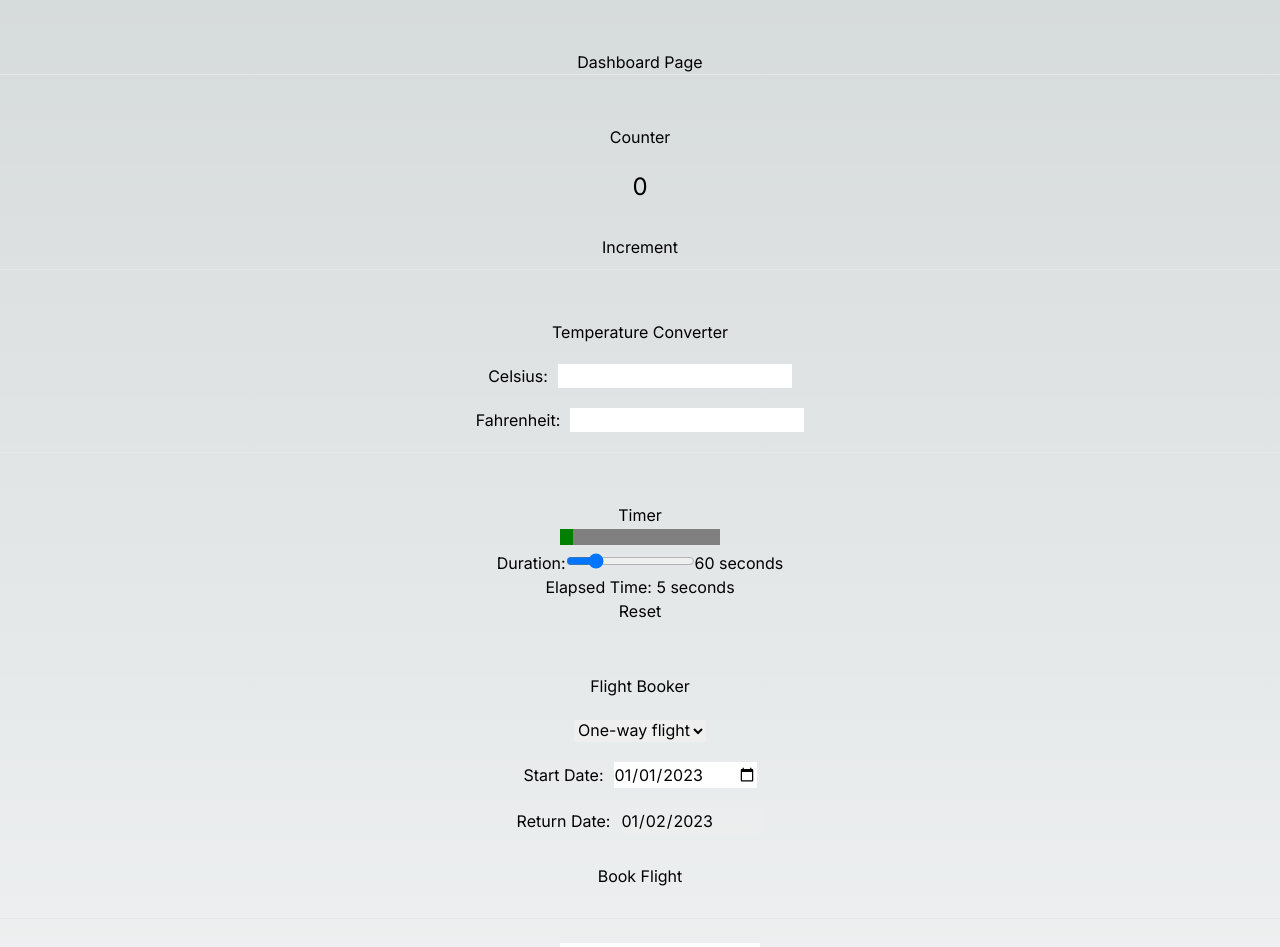
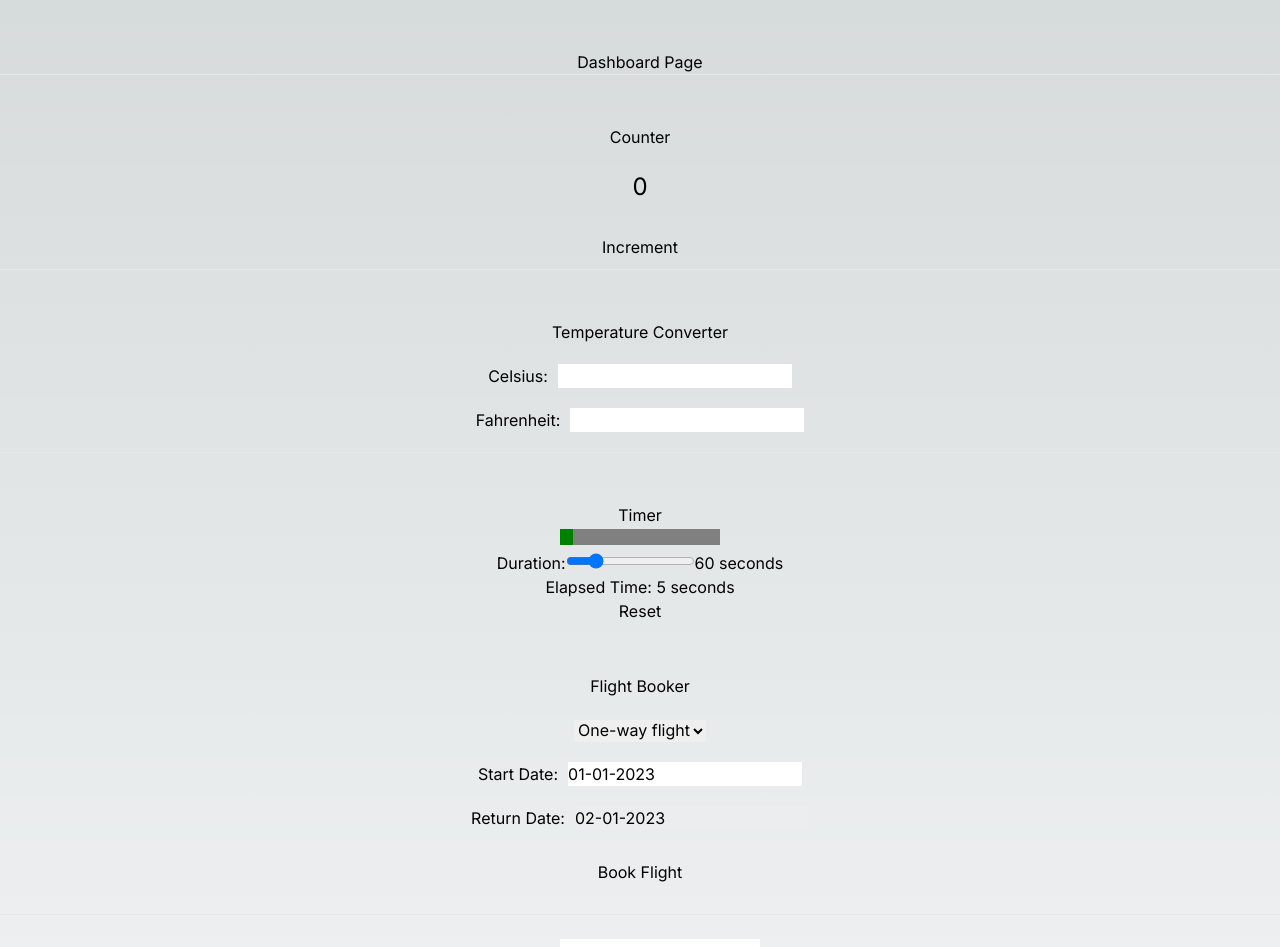
Before and after one commit to teriyakiribs/learning-react, a Next.js app: page /dashboard in a window 1280 px wide. Shown: the top 947 px of the page. Built offline with nearby package versions, Linux system fonts and the light colour scheme.

Commit message:
Added flight book date validation

```diff
--- a/app/components/FlightBooker/FlightBooker.module.css
+++ b/app/components/FlightBooker/FlightBooker.module.css
@@ -14,7 +14,7 @@
 }
 
 .invalid {
-    border-color: red;
+    background-color: red;
 }
 
 .button {
--- a/app/components/FlightBooker/FlightBooker.tsx
+++ b/app/components/FlightBooker/FlightBooker.tsx
@@ -6,8 +6,8 @@ import styles from './FlightBooker.module.css';
 
 const FlightBooker: React.FC = () => {
     const [flightType, setFlightType] = useState<string>('one-way flight');
-    const [startDate, setStartDate] = useState<string>('2023-01-01');
-    const [returnDate, setReturnDate] = useState<string>('2023-01-02');
+    const [startDate, setStartDate] = useState<string>('01-01-2023');
+    const [returnDate, setReturnDate] = useState<string>('02-01-2023');
     const [isValidStartDate, setIsValidStartDate] = useState<boolean>(true);
     const [isValidReturnDate, setIsValidReturnDate] = useState<boolean>(true);
 
@@ -15,33 +15,33 @@ const FlightBooker: React.FC = () => {
         setFlightType(e.target.value);
     };
 
+    const validateDate = (dateString: string) => {
+        const regEx = /^\d{2}-\d{2}-\d{4}$/;
+        if (!dateString.match(regEx)) return false; // Invalid format
+        const [day, month, year] = dateString.split('-').map(Number);
+        const date = new Date(year, month - 1, day);
+        return date.getDate() === day && date.getMonth() === month - 1 && date.getFullYear() === year;
+    };
+
     const handleStartDateChange = (e: React.ChangeEvent<HTMLInputElement>) => {
         const value = e.target.value;
         setStartDate(value);
-        setIsValidStartDate(validateDate(value));
-        if (flightType === 'return flight') {
-            setIsValidReturnDate(validateDate(returnDate) && new Date(returnDate) >= new Date(value));
+        const isValid = validateDate(value);
+        setIsValidStartDate(isValid);
+        if (flightType === 'return flight' && isValid) {
+            setIsValidReturnDate(validateDate(returnDate) && new Date(returnDate.split('-').reverse().join('-')) >= new Date(value.split('-').reverse().join('-')));
         }
     };
 
     const handleReturnDateChange = (e: React.ChangeEvent<HTMLInputElement>) => {
         const value = e.target.value;
         setReturnDate(value);
-        setIsValidReturnDate(validateDate(value) && new Date(value) >= new Date(startDate));
-    };
-
-    const validateDate = (dateString: string) => {
-        const regEx = /^\d{4}-\d{2}-\d{2}$/;
-        if (!dateString.match(regEx)) return false; // Invalid format
-        const d = new Date(dateString);
-        const dNum = d.getTime();
-        if (!dNum && dNum !== 0) return false; // NaN value, Invalid date
-        return d.toISOString().slice(0, 10) === dateString;
+        setIsValidReturnDate(validateDate(value) && new Date(value.split('-').reverse().join('-')) >= new Date(startDate.split('-').reverse().join('-')));
     };
 
     const isButtonDisabled = () => {
         if (!isValidStartDate || (flightType === 'return flight' && !isValidReturnDate)) return true;
-        if (flightType === 'return flight' && new Date(returnDate) < new Date(startDate)) return true;
+        if (flightType === 'return flight' && new Date(returnDate.split('-').reverse().join('-')) < new Date(startDate.split('-').reverse().join('-'))) return true;
         return false;
     };
 
@@ -66,9 +66,10 @@ const FlightBooker: React.FC = () => {
                 <label>
                     Start Date:
                     <input
-                        type="date"
+                        type="text"
                         value={startDate}
                         onChange={handleStartDateChange}
+                        placeholder="dd-mm-yyyy"
                         className={`${styles.inputField} ${!isValidStartDate ? styles.invalid : ''}`}
                     />
                 </label>
@@ -77,9 +78,10 @@ const FlightBooker: React.FC = () => {
                 <label>
                     Return Date:
                     <input
-                        type="date"
+                        type="text"
                         value={returnDate}
                         onChange={handleReturnDateChange}
+                        placeholder="dd-mm-yyyy"
                         disabled={flightType === 'one-way flight'}
                         className={`${styles.inputField} ${!isValidReturnDate ? styles.invalid : ''}`}
                     />
```
Also changed, not shown: 2 other files (tests, documents, lock files or other folders).
